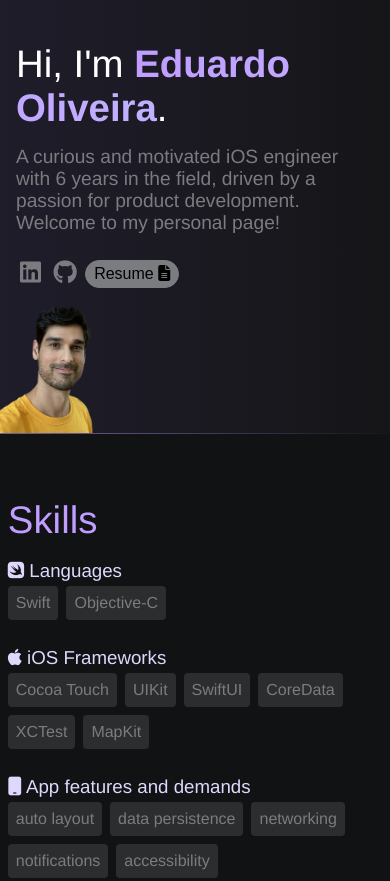
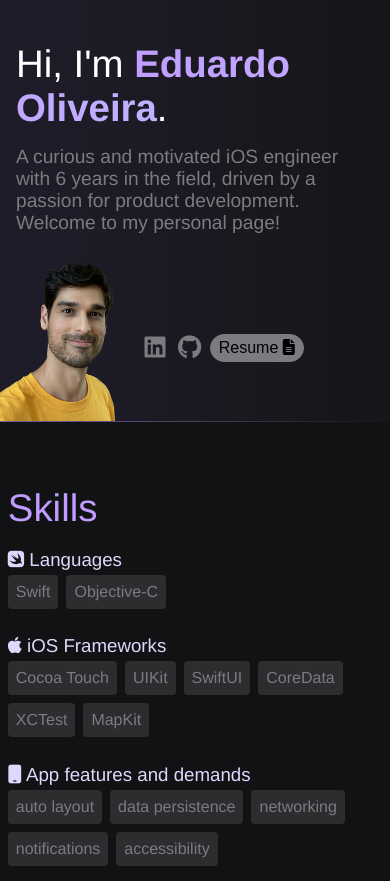
Before and after one commit to edumtto/edumtto.github.io, a plain HTML site: page index.html in a window 390 px wide. Shown: the top 881 px of the page. Drawn offline with Linux system fonts and the light colour scheme.

Commit message:
Fix avatar position for very small screens

```diff
--- a/index.html
+++ b/index.html
@@ -40,6 +40,20 @@
                 <!-- <div class="tag-1">
                     <i class="fa-solid fa-circle fa-sm"></i> Open to work
                 </div> -->
+            </div>
+        </div>
+
+        <div class="flex-container-compact">
+            <img id="avatar-compact" src="assets/img/avatar.png"></img>
+            <div id="avatar-buttons-compact">
+                <a href="https://www.linkedin.com/in/edumottaoliveira/"><i class="fab fa-linkedin"></i></a>
+                <a href="https://github.com/edumtto/"><i class="fab fa-github"></i></a>
+
+                <button>
+                    <a href="assets/resume.pdf">
+                        Resume <i class="fa-solid fa-file-text"></i>
+                    </a>
+                </button>
             </div>
         </div>
         <hr>
--- a/style.css
+++ b/style.css
@@ -85,6 +85,10 @@ header p {
     font-size: 1.2rem;
     padding-bottom: 10px;
     margin: 0;
+}
+
+header .flex-container-compact {
+    display: none;
 }
 
 #avatar {
@@ -227,21 +231,34 @@ button a {
 }
 
 @media(max-width: 500px) {
-    header .flex-container {
-        flex-direction: column;
-        flex-flow: column-reverse;
-    }
-
     #avatar {
-        max-width: 24%;
-        margin-top: 0;
-        padding-top: 0px;
-        padding-bottom: -32px;
-        display: inline;
+        display: none;
     }
 
     #avatar-text {
         max-width: 96%;
         padding-top: 16px;
     }
+
+    header .flex-container-compact {
+        display: flex;
+        flex-direction: row;
+        column-gap: 8px;
+        flex-wrap: wrap;
+    }
+
+    #avatar-compact {
+        max-width: 30%;
+        margin-top: auto;
+        padding-right: 4%;
+    }
+
+    #avatar-buttons-compact {
+        margin-top: auto;
+        margin-bottom: auto;
+    }
+
+    #avatar-buttons {
+        display: none;
+    }
 }
```
